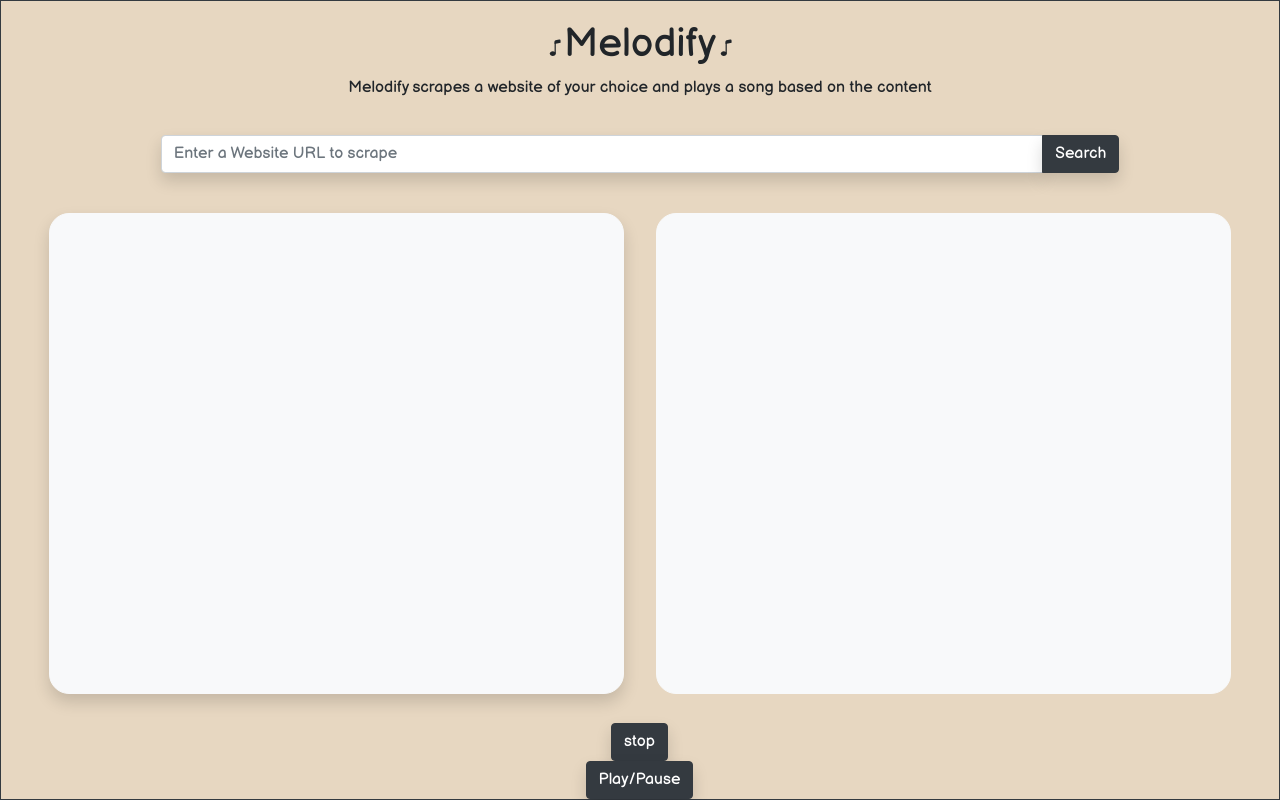
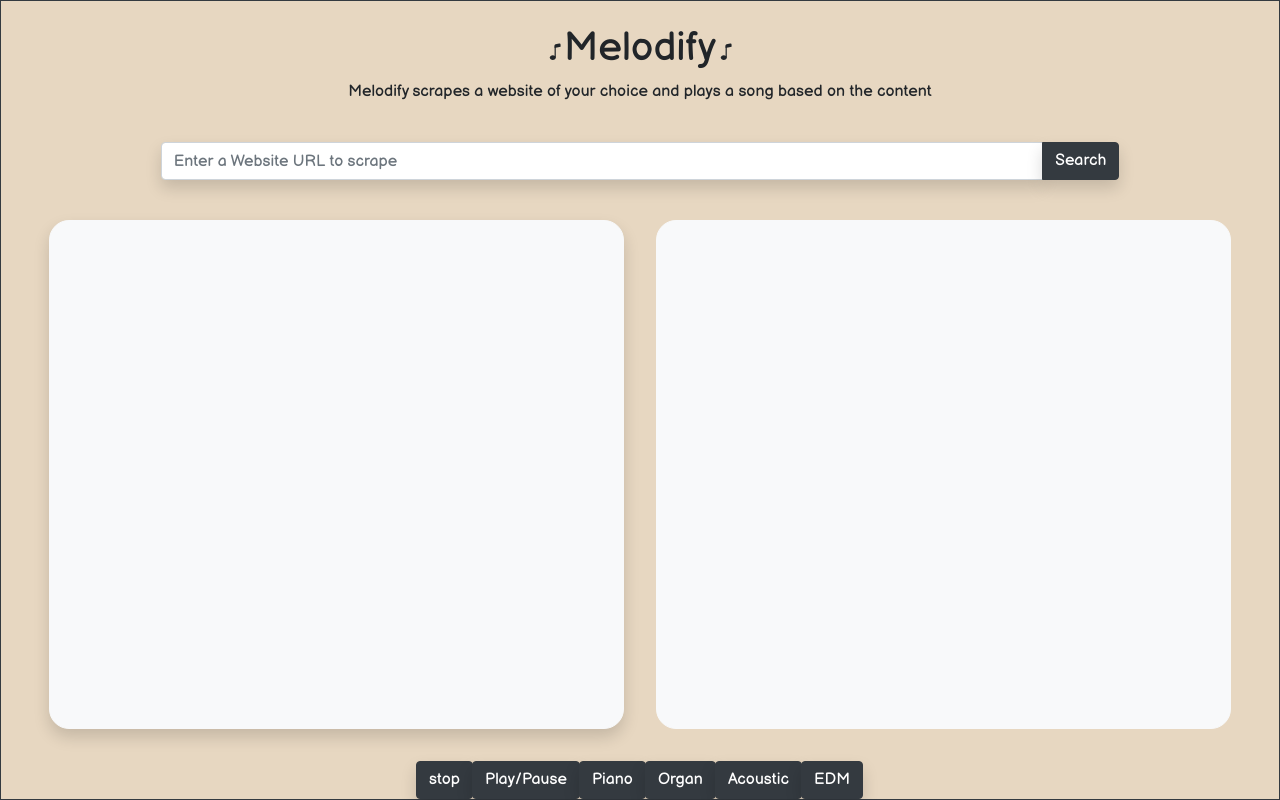
Before and after one commit to GedionT/Melodify, an Angular app in the folder Melodify/: page / in a window 1280 px wide. Built offline with nearby package versions, Linux system fonts and the light colour scheme.

Commit message:
instruments work

```diff
--- a/Melodify/src/app/helpers/playKeyboard.js
+++ b/Melodify/src/app/helpers/playKeyboard.js
@@ -46,20 +46,22 @@ function toKeyboardArray(array) {
 }
 
 
-async function playKeyboard(keyboardArray, pause, index) {
+async function playKeyboard(keyboardArray, pause, index, selectSound) {
 
 	var __audioSynth = new AudioSynth();
 	__audioSynth.setVolume(0.01);
 	var __octave = 4; //sets position of middle C, normally the 4th octave
 
 	//to select the instrument to play
-	let selectSound = {
-		value: "1"
-		//"0" //piano
-		// "1" //organ
-		// "2" //acoustic
-		// "3" //edm
-	};
+	// let selectSound = {
+	// 	value: "1"
+	// 	//"0" //piano
+	// 	// "1" //organ
+	// 	// "2" //acoustic
+	// 	// "3" //edm
+	// };
+
+
 
 	// Generates audio for pressed note and returns that to be played
 	var fnPlayNote = function (note, octave, duration) {
@@ -92,6 +94,7 @@ async function playKeyboard(keyboardArray, pause, index) {
 			listContainers.map((container) => {
 				container.addEventListener('loadeddata', function (e) { e.target.pause(); })
 			});
+			break;
 		}
 
 		await timeout(ka[1] * 200);
@@ -100,6 +103,7 @@ async function playKeyboard(keyboardArray, pause, index) {
 			listContainers.map((container) => {
 				container.addEventListener('loadeddata', function (e) { e.target.pause(); })
 			});
+			break;
 		}
 		index++;
 	}
--- a/Melodify/src/app/home/home.component.html
+++ b/Melodify/src/app/home/home.component.html
@@ -61,9 +61,16 @@
 			</div>
 			<div class="input-group-append">
 				<button class="btn btn-dark shadow" (click)="stopButton()" type="button">stop</button>
-			</div>
-			<div class="input-group-append">
 				<button class="btn btn-dark shadow" (click)="playPauseButton()" type="button">Play/Pause</button>
+
+
+
+				<button class="btn btn-dark shadow" (click)="setSound('0')" type="button">Piano</button>
+				<button class="btn btn-dark shadow" (click)="setSound('1')" type="button">Organ</button>
+				<button class="btn btn-dark shadow" (click)="setSound('2')" type="button">Acoustic</button>
+				<button class="btn btn-dark shadow" (click)="setSound('3')" type="button">EDM</button>
+
+
 			</div>
 			<!-- <div class="mb-3">
 				Made with <svg class="bi bi-heart" width="1em" height="1em" viewBox="0 0 16 16" fill="currentColor" xmlns="http://www.w3.org/2000/svg">
--- a/Melodify/src/app/home/home.component.ts
+++ b/Melodify/src/app/home/home.component.ts
@@ -16,8 +16,19 @@ export class HomeComponent implements OnInit {
   elem: Element;
   renderFlag = false;
 
+  selectSound = {
+    value: '1',
+    // 	//"0" //piano
+    // 	// "1" //organ
+    // 	// "2" //acoustic
+    // 	// "3" //edm
+  };
+
   ngOnInit(): void {}
 
+  setSound(val) {
+    this.selectSound.value = val;
+  }
   play(url) {
     this.pause.value = false;
     this.musicService.scrapeSite(url).subscribe((arrayTextLength) => {
@@ -27,7 +38,7 @@ export class HomeComponent implements OnInit {
       this.text = arrayTextLength;
       this.notesArray = toKeyboardArray(arrayTextLength);
       // console.log('notes array: ' + this.notesArray);
-      playKeyboard(this.notesArray, this.pause, this.index);
+      playKeyboard(this.notesArray, this.pause, this.index, this.selectSound);
     });
   }
 
@@ -50,7 +61,7 @@ export class HomeComponent implements OnInit {
     else {
       //paused
       this.pause.value = false;
-      playKeyboard(this.notesArray, this.pause, this.index);
+      playKeyboard(this.notesArray, this.pause, this.index, this.selectSound);
       this.setRenderTrue();
     }
   }
```
